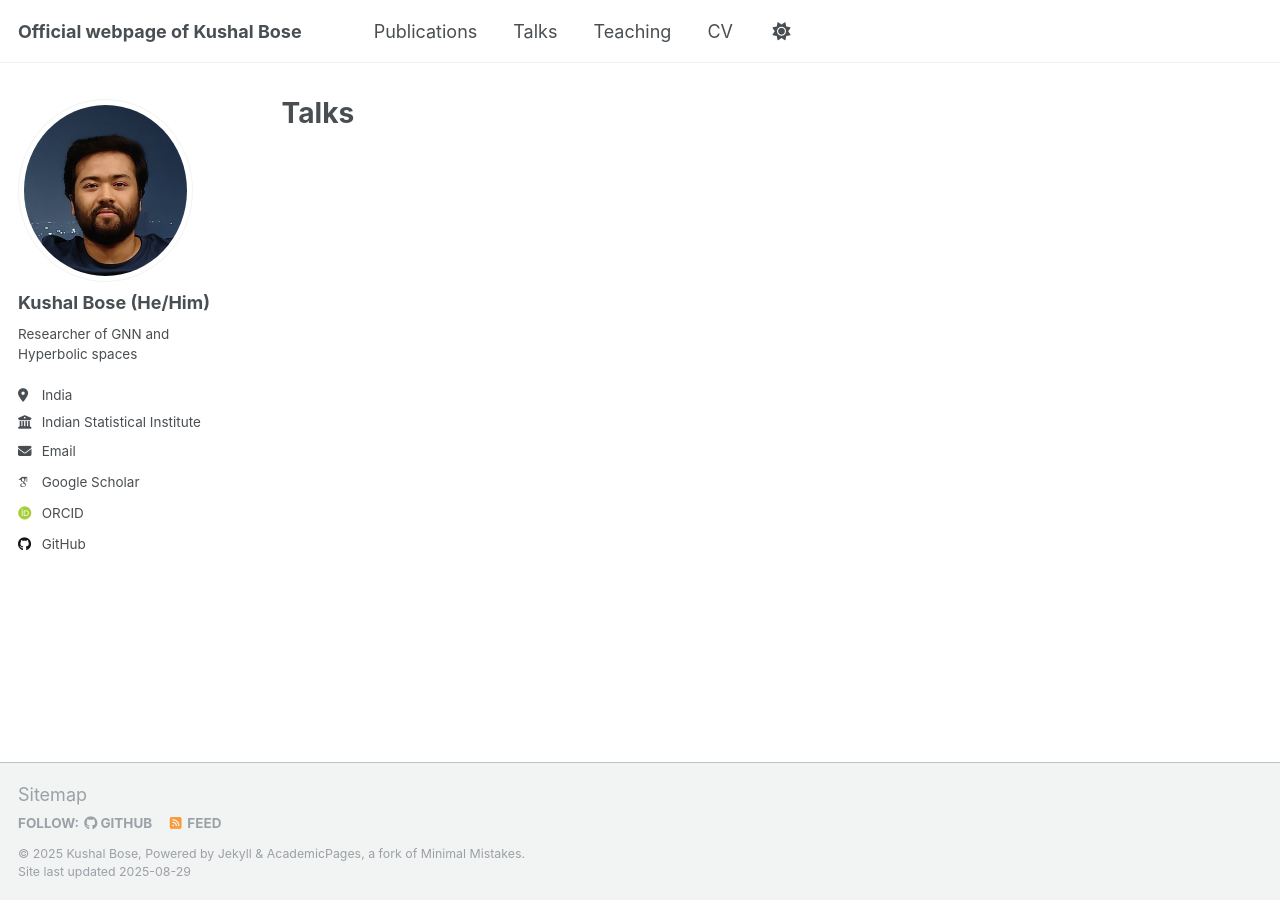
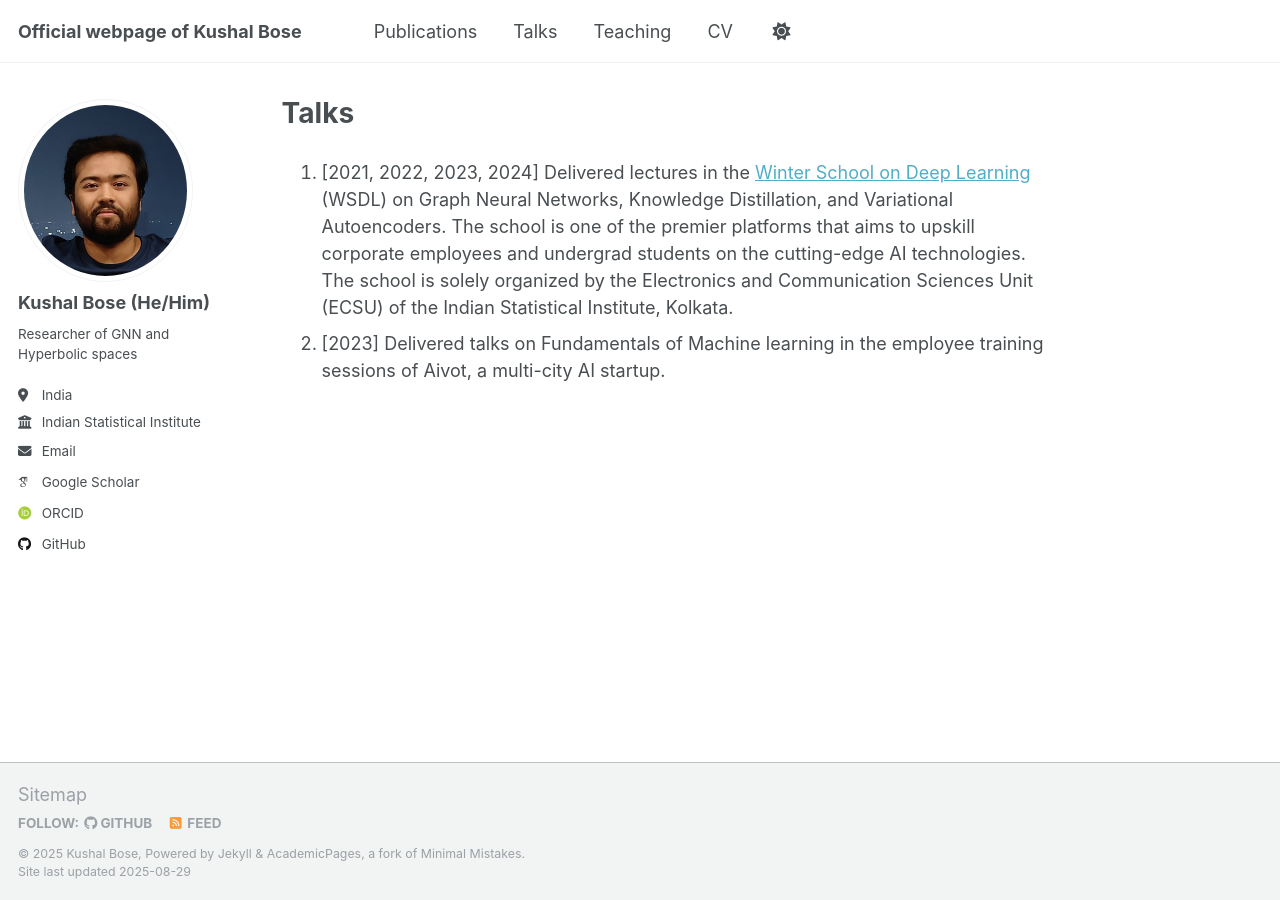
Before and after one commit to kushalbose92/kushalbose92.github.io, a Jekyll site: the page built from _pages/mytalk.md, in a window 1280 px wide. Built offline with Jekyll 4.4.1, drawn with Linux system fonts in a browser that asks for light colours; some web fonts are replaced; a script that is not in the unit is left out.

Commit message:
Update mytalk.md

```diff
--- a/_pages/mytalk.md
+++ b/_pages/mytalk.md
@@ -3,3 +3,6 @@ permalink: /mytalk/
 title: "Talks"
 author_profile: true
 ---
+
+1. [2021, 2022, 2023, 2024] Delivered lectures in the [Winter School on Deep Learning](https://sites.google.com/view/wsdl2025) (WSDL) on Graph Neural Networks, Knowledge Distillation, and Variational Autoencoders. The school is one of the premier platforms that aims to upskill corporate employees and undergrad students on the cutting-edge AI technologies. The school is solely organized by the Electronics and Communication Sciences Unit (ECSU) of the Indian Statistical Institute, Kolkata.
+2. [2023] Delivered talks on Fundamentals of Machine learning in the employee training sessions of Aivot, a multi-city AI startup.
```
